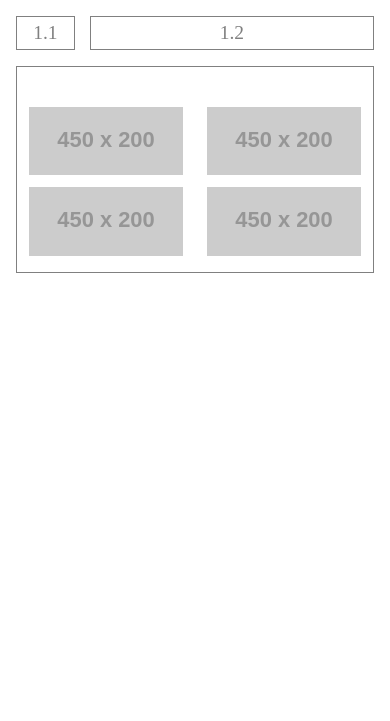
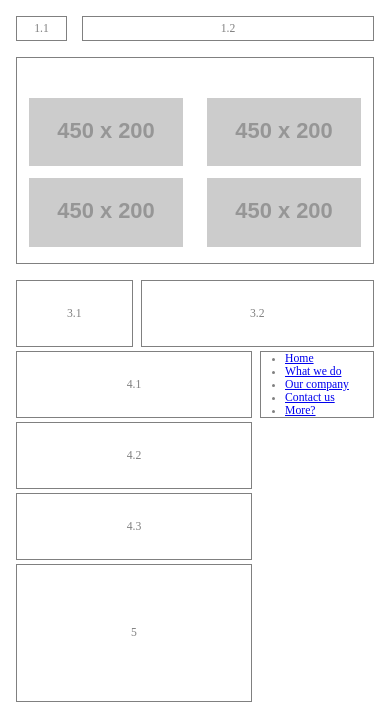
Before and after one commit to IKala4I/Responsive-Layout, a plain HTML site: page index.html in a window 390 px wide. Drawn offline with Linux system fonts and the light colour scheme; placeholder pictures from the web are drawn by us.

Commit message:
+ article is created

```diff
--- a/index.html
+++ b/index.html
@@ -23,26 +23,78 @@
     <section class="image-section">
         <div class="image-section__wrapper">
             <picture class="image-section__picture">
-                <source media="(max-width: 1024px) and (min-width: 360px)" srcset="https://placehold.co/450x200?text=2.1">
+                <source media="(max-width: 1024px) and (min-width: 360px)"
+                        srcset="https://placehold.co/450x200?text=2.1">
                 <img src="https://placehold.co/300?text=2.1" alt="image with number" class="image-section__image">
             </picture>
             <picture class="image-section__picture">
-                <source media="(max-width: 1024px) and (min-width: 360px)" srcset="https://placehold.co/450x200?text=2.2">
+                <source media="(max-width: 1024px) and (min-width: 360px)"
+                        srcset="https://placehold.co/450x200?text=2.2">
                 <img src="https://placehold.co/300?text=2.2" alt="image with number" class="image-section__image">
             </picture>
         </div>
         <div class="image-section__wrapper">
             <picture class="image-section__picture">
-                <source media="(max-width: 1024px) and (min-width: 360px)" srcset="https://placehold.co/450x200?text=2.3">
+                <source media="(max-width: 1024px) and (min-width: 360px)"
+                        srcset="https://placehold.co/450x200?text=2.3">
                 <img src="https://placehold.co/300?text=2.3" alt="image with number" class="image-section__image">
             </picture>
             <picture class="image-section__picture">
-                <source media="(max-width: 1024px) and (min-width: 360px)" srcset="https://placehold.co/450x200?text=2.4">
+                <source media="(max-width: 1024px) and (min-width: 360px)"
+                        srcset="https://placehold.co/450x200?text=2.4">
                 <img src="https://placehold.co/300?text=2.4" alt="image with number" class="image-section__image">
             </picture>
         </div>
     </section>
+    <article class="article">
+        <section class="article__section article__section--3">
+            <div class="article__content content-div">
+                <span class="article__item">3.1</span>
+            </div>
+            <div class="article__content content-div">
+                <span class="article__item">3.2</span>
+            </div>
+        </section>
+        <section class="article__section article__section--4">
+            <div class="article__content content-div">
+                <span class="article__item">4.1</span>
+            </div>
+            <div class="article__content content-div">
+                <span class="article__item">4.2</span>
+            </div>
+            <div class="article__content content-div">
+                <span class="article__item">4.3</span>
+            </div>
+        </section>
+        <section class="article__section article__section--5">
+            <div class="article__content content-div">
+                <span class="article__item">5</span>
+            </div>
+        </section>
+        <section class="article__section article__section--6">
+            <div class="article__content content-div">
+                <nav class="article__nav">
+                    <ul class="article__list">
+                        <li class="article__list-item">
+                            <a href="#" class="article__link">Home</a>
+                        </li>
+                        <li class="article__list-item">
+                            <a href="#" class="article__link">What we do</a>
+                        </li>
+                        <li class="article__list-item">
+                            <a href="#" class="article__link">Our company</a>
+                        </li>
+                        <li class="article__list-item">
+                            <a href="#" class="article__link">Contact us</a>
+                        </li>
+                        <li class="article__list-item">
+                            <a href="#" class="article__link">More?</a>
+                        </li>
+                    </ul>
+                </nav>
+            </div>
+        </section>
+    </article>
 </main>
-
 </body>
 </html>
--- a/style.css
+++ b/style.css
@@ -9,21 +9,30 @@ html {
     margin: 1rem auto;
 }
 
-body{
-    margin:0 1rem;
+body {
+    margin: 0 1rem;
+}
+
+.content-div {
+    border: 1px solid grey;
+    font-size: 3vw;
+    color: grey;
+    display: flex;
+    justify-content: center;
+    align-items: center;
+    height: 100%;
 }
 
 .header__section {
     display: flex;
     column-gap: 15px;
-    font-size: 5vw;
+    font-size: 3vw;
 }
 
 .header__item {
     border: 1px solid grey;
     color: grey;
     text-align: center;
-    vertical-align: center;
     padding: 5px 0;
 }
 
@@ -54,22 +63,98 @@ body{
 }
 
 .image-section__picture {
-    width:calc(50% - 0.25rem);
+    width: calc(50% - 0.25rem);
 }
 
-.image-section__image{
-    width:100%;
+.image-section__image {
+    width: 100%;
+}
+
+.article {
+    display: grid;
+    grid-template-columns:repeat(7, 1fr);
+    grid-template-rows: repeat(8, 1fr);
+    padding: 1rem 0;
+    gap: 1rem;
+}
+
+.article__section--3 {
+    grid-column: 1 / span 7;
+    display: grid;
+    grid-template-columns: 3fr 4fr;
+    column-gap: 0.5rem;
+}
+
+.article__section--4 {
+    grid-column: 1 / span 4;
+    grid-row: 2 / span 4;
+    display: grid;
+    grid-template-columns: 2fr 2fr;
+    row-gap: 1rem;
+    column-gap: 0.5rem;
+}
+
+.article__section--4 .article__content:first-child {
+    grid-column: 1 / span 2;
+    grid-row: 1 / span 2;
+}
+
+.article__section--4 .article__content {
+    grid-row: 3 / span 2;
+}
+
+.article__section--5 {
+    grid-column: 1 / span 4;
+    grid-row: 6 / span 3;
+}
+
+.article__section--6 {
+    grid-row: 2 / span 2;
+    grid-column: 5 / span 3;
 }
 
 @media (max-width: 1024px) and (min-width: 360px) {
     .image-section__wrapper {
         flex-direction: column;
     }
-    .image-section__picture{
-        width:100%;
+
+    .image-section__picture {
+        width: 100%;
     }
-    .image-section{
+
+    .image-section {
         column-gap: 1.5rem;
         padding-top: 2.5rem;
     }
+
+    .article {
+        grid-template-columns: repeat(6, 1fr);
+        grid-template-rows: repeat(6, 1fr);
+        row-gap: 0.25rem;
+        column-gap: 0.5rem;
+    }
+
+    .article__section--3 {
+        grid-column: 1 / span 6;
+        grid-row: 1 / span 1;
+        display: grid;
+        grid-template-columns: 2fr 4fr;
+    }
+
+    .article__section--4 {
+        grid-column: 1 / span 4;
+        grid-row: 2 / 5;
+        display: flex;
+        row-gap: 0.25rem;
+        flex-direction: column;
+    }
+
+    .article__section--5 {
+        grid-row: 5 / span 2;
+    }
+
+    .article__section--6 {
+        grid-column: 5 / span 2;
+        grid-row: 2 / span 1;
+    }
 }
```
